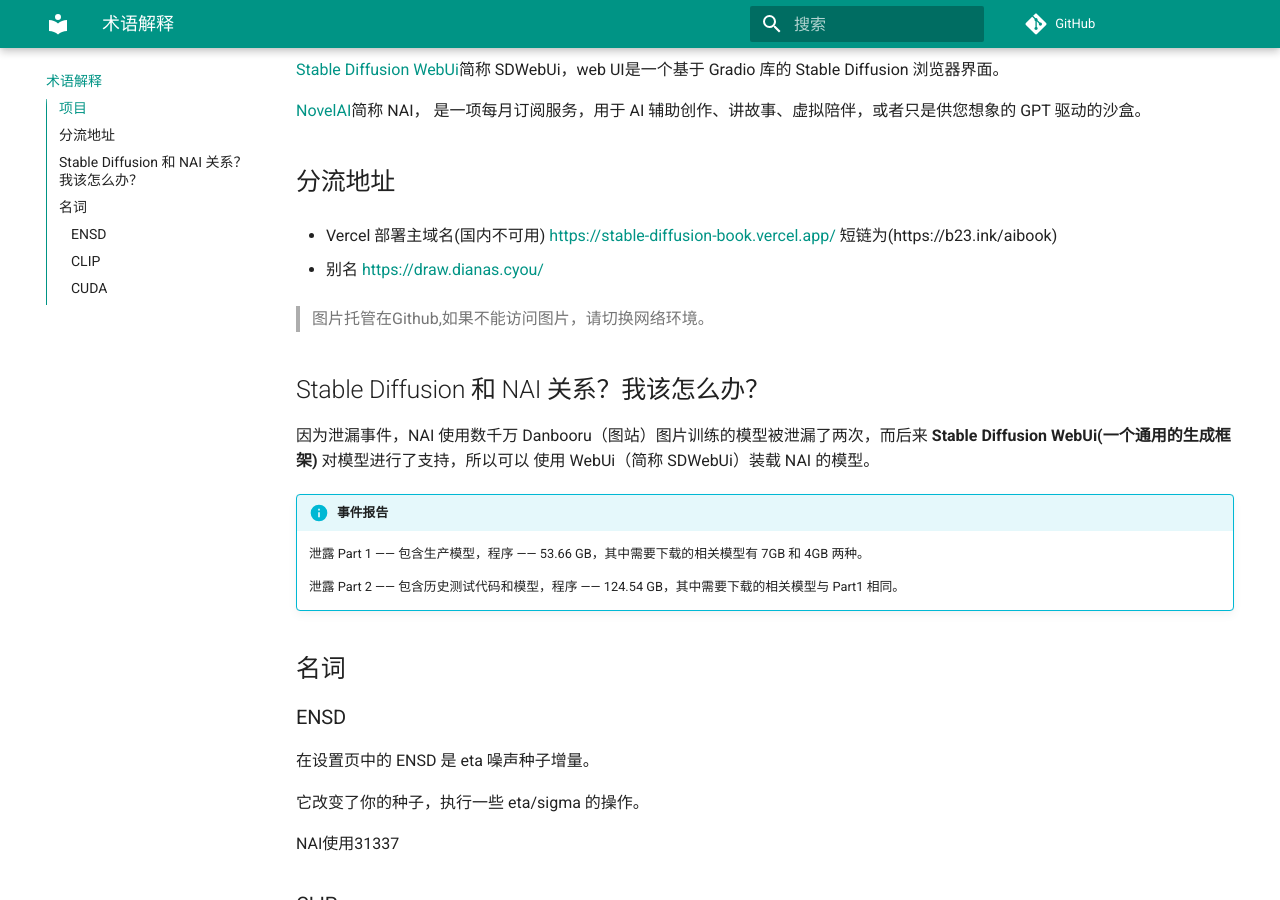
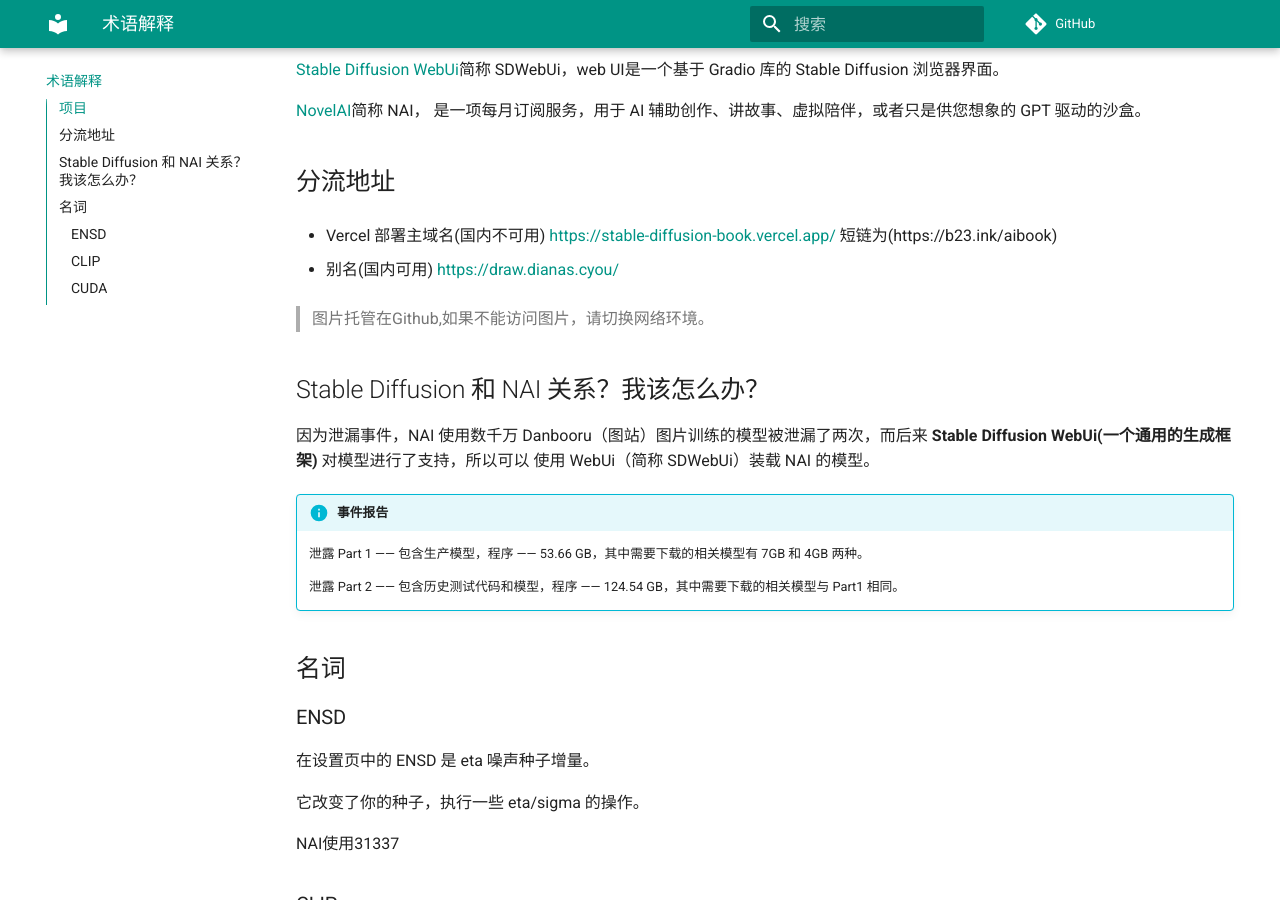
Before and after one commit to sudoskys/StableDiffusionBook, an MkDocs documentation site: the page built from docs/index.md, in a window 1280 px wide and 900 px high, scrolled down 329 px. Built offline with MkDocs 1.6.1 and Material for MkDocs 9.7.7, drawn with Linux system fonts in a browser that asks for light colours; comment, search, counter and statistics services are not loaded.

Commit message:
Update index.md

```diff
--- a/docs/index.md
+++ b/docs/index.md
@@ -16,7 +16,7 @@
 - Vercel 部署主域名(国内不可用)
 [https://stable-diffusion-book.vercel.app/](https://stable-diffusion-book.vercel.app/) 短链为(https://b23.ink/aibook)
 
-- 别名
+- 别名(国内可用)
 [https://draw.dianas.cyou/](https://draw.dianas.cyou/)
 
 >图片托管在Github,如果不能访问图片，请切换网络环境。
```
